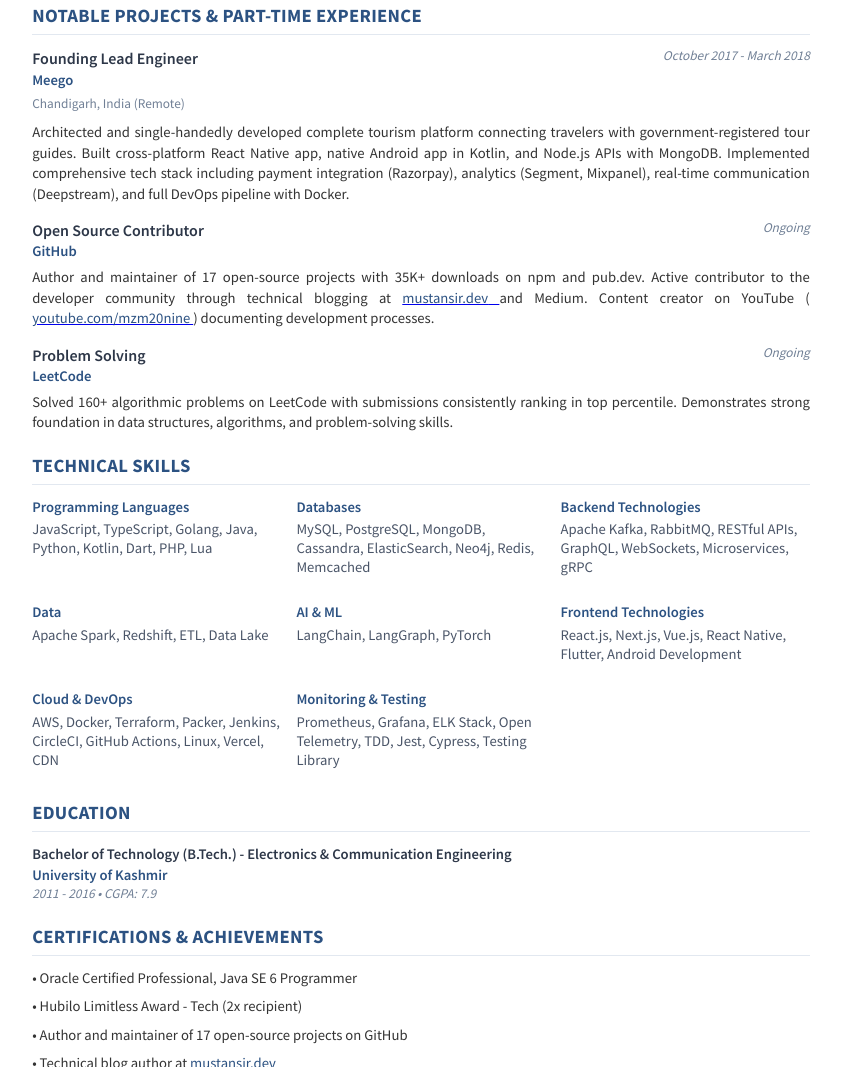
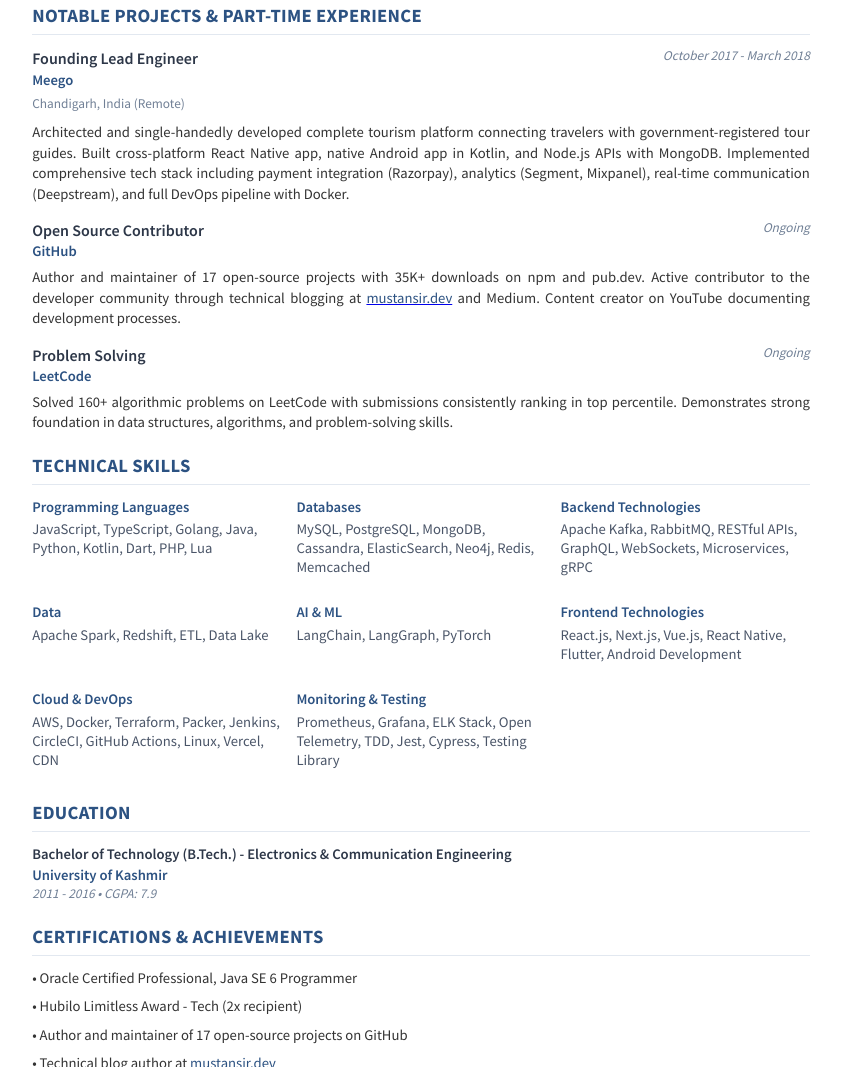
Before and after one commit to MustansirZia/resume, a website: page index.html in a window 1280 px wide. Shown: the part 2185-3252 px from the top of the page, without its empty margins (219-1061 px from the left). Drawn offline with Linux system fonts and the light colour scheme.

Commit message:
fix: remove youtube hyperlink in notable achievements section

```diff
--- a/index.html
+++ b/index.html
@@ -621,19 +621,9 @@
                             target="_blank"
                             rel="noopener noreferrer"
                         >
-                            <span class="contact-item">mustansir.dev</span>
-                        </a>
-                        and Medium. Content creator on YouTube (
-                        <a
-                            href="https://youtube.com/mzm20nine"
-                            target="_blank"
-                            rel="noopener noreferrer"
-                        >
-                            <span class="contact-item">
-                                youtube.com/mzm20nine
-                            </span>
-                        </a>
-                        ) documenting development processes.
+                            <span class="contact-item">mustansir.dev</span></a>
+                        and Medium. Content creator on YouTube
+                        documenting development processes.
                     </div>
                 </div>
 
```
